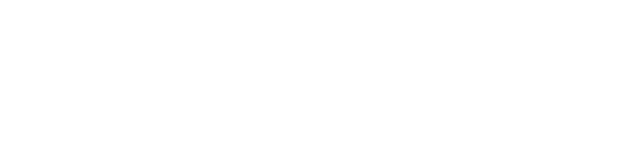
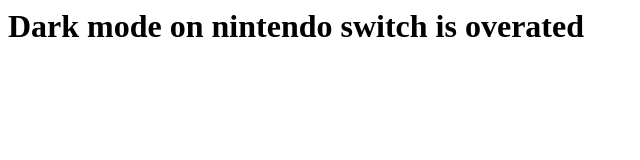
Before and after one commit to Zmiles27/M2-prog-js, a plain HTML site: page les1/index.html in a window 1280 px wide. Shown: the whole page, without its empty margins (0-640 px from the left). Drawn offline with Linux system fonts and the light colour scheme.

Commit message:
les 1 afgerond

```diff
--- a/les1/index.html
+++ b/les1/index.html
@@ -2,7 +2,7 @@
     <head>
         <script type="module" defer src="app.js"></script>
     </head>
-    <h1></h1>
+    <h1>Dark mode on nintendo switch is overated</h1>
     <body>
     </body>
 </html>
```
